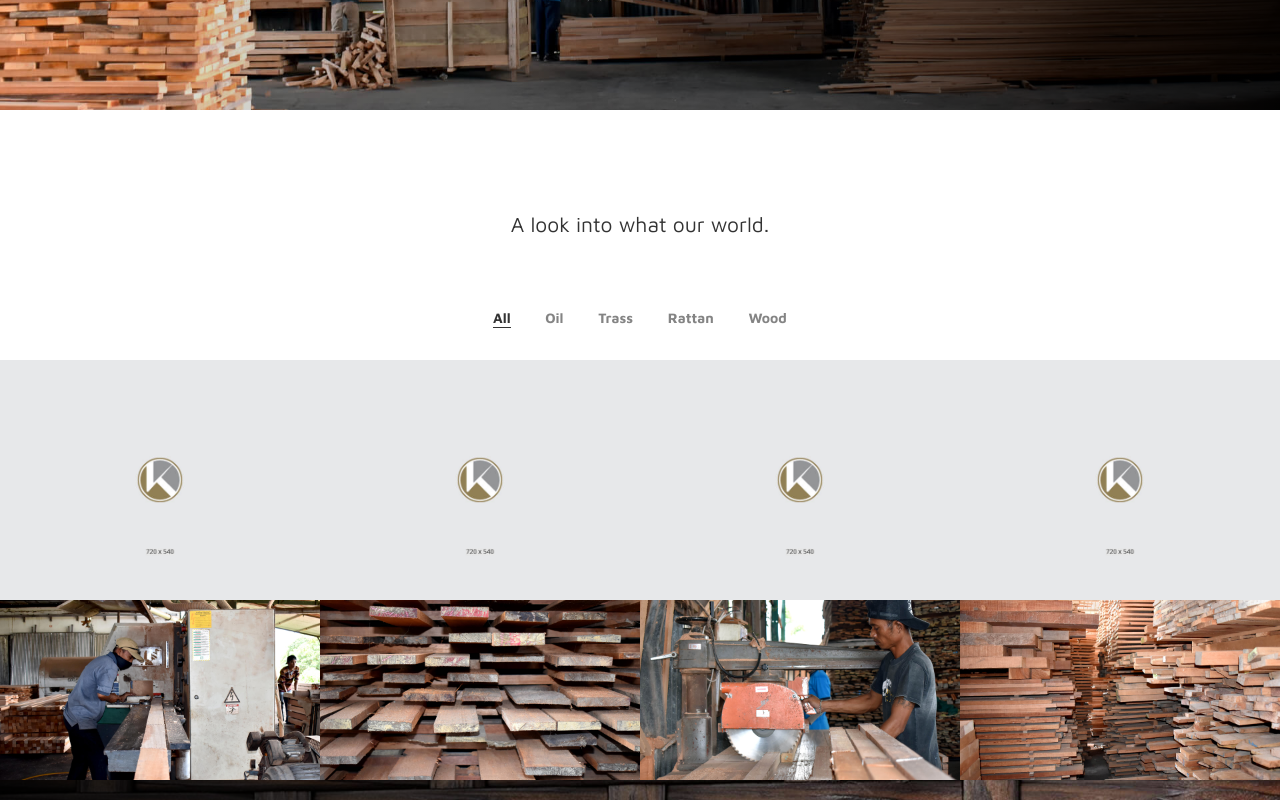
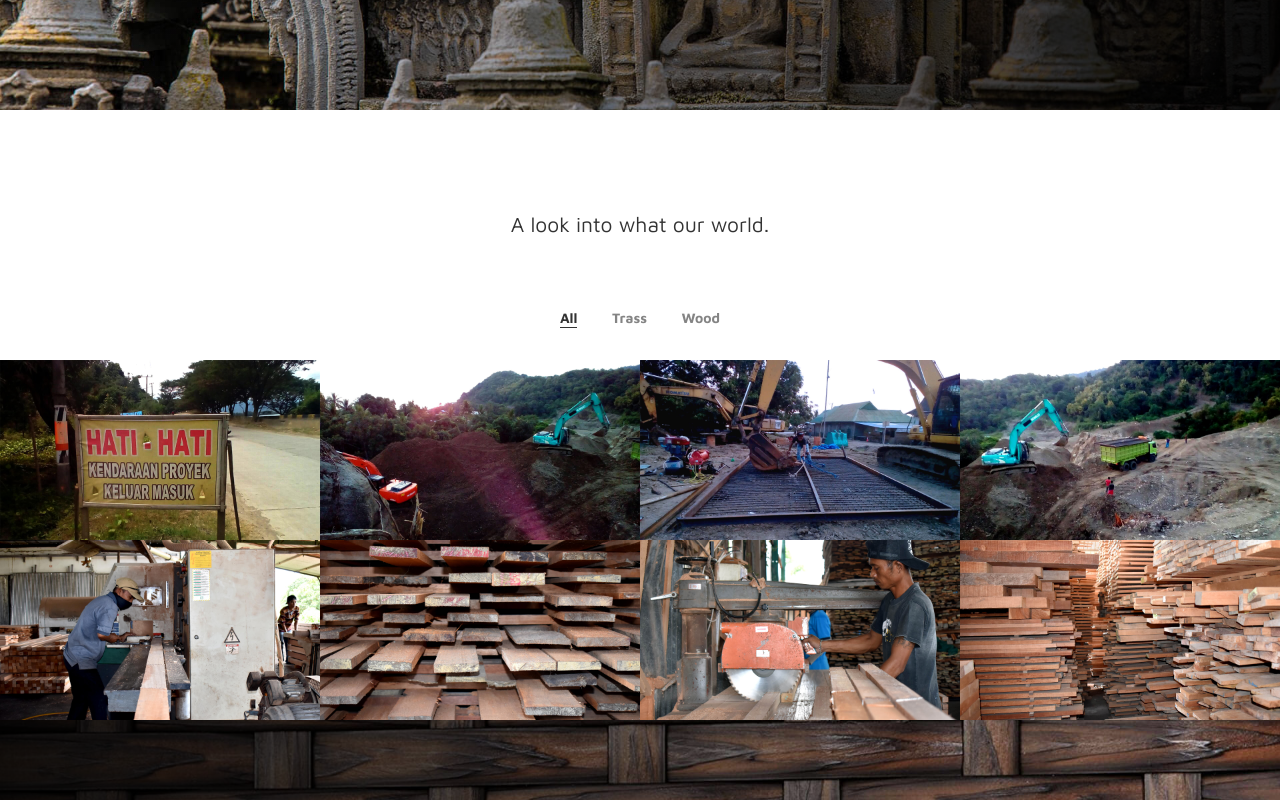
Before and after one commit to kembaraholdings/kembaraholdings.github.io, a plain HTML site: page index.html in a window 1280 px wide. Shown: the part 2806-3606 px from the top of the page. Drawn offline with Linux system fonts and the light colour scheme; a script that the page names is missing; files whose address does not match are found by name.

Commit message:
Update 1.2
- Trass Images Added to Gallery
- Indonesia Section BG Changed

```diff
--- a/assets/css/theme.css
+++ b/assets/css/theme.css
@@ -90,7 +90,7 @@
 .highlight-3{
 	padding-top: 150px;
 	padding-bottom: 150px;
-	background: linear-gradient(to right, rgba(0, 0, 0, 0), rgba(0, 0, 0, 0.9)), url(../img/wood/wood_2.jpg) no-repeat center center;
+	background: linear-gradient(to right, rgba(0, 0, 0, 0), rgba(0, 0, 0, 0.9)), url(../img/9.jpg) no-repeat center center;
 	background-size: cover;
 }
 
--- a/index.html
+++ b/index.html
@@ -191,9 +191,7 @@ Our business activities include Oil and PetroChemical trading, Wood and Rattan,
 					<div class="col-sm-12">
 						<ul id="filters" class="filters">
 							<li><a href="#" class="current" data-filter="*">All</a></li>
-							<li><a href="#" data-filter=".oil">Oil</a></li>
 							<li><a href="#" data-filter=".trass">Trass</a></li>
-							<li><a href="#" data-filter=".rattan">Rattan</a></li>
 							<li><a href="#" data-filter=".wood">Wood</a></li>
 						</ul>
 					</div>
@@ -209,46 +207,16 @@ Our business activities include Oil and PetroChemical trading, Wood and Rattan,
 				<div id="works-grid" class="works-grid works-grid-4">
 
 					<!-- PORTFOLIO ITEM -->
-					<article class="work-item oil">
+					<article class="work-item trass">
 						<div class="work-wrapper">
-						<img src="assets/img/gallery/img_placeholder.jpg" alt="">
+						<img src="assets/img/trass/trass_1.jpg" alt="">
 							<div class="work-overlay">
 								<div class="work-caption">
 									<h6 class="work-title">Untitled</h6>
-									<span class="work-category">Oil</span>
+									<span class="work-category">Trass</span>
 								</div>
 							</div>
-							<a href="assets/img/gallery/img_placeholder.jpg" class="work-link"></a>
-						</div>
-					</article>
-					<!-- END PORTFOLIO ITEM -->
-
-					<!-- PORTFOLIO ITEM -->
-					<article class="work-item rattan">
-						<div class="work-wrapper">
-					<img src="assets/img/gallery/img_placeholder.jpg" alt="">
-							<div class="work-overlay">
-								<div class="work-caption">
-									<h6 class="work-title">Untitled</h6>
-									<span class="work-category">Rattan</span>
-								</div>
-							</div>
-							<a href="assets/img/gallery/img_placeholder.jpg" class="work-link"></a>
-						</div>
-					</article>
-					<!-- END PORTFOLIO ITEM -->
-
-					<!-- PORTFOLIO ITEM -->
-					<article class="work-item oil">
-						<div class="work-wrapper">
-						<img src="assets/img/gallery/img_placeholder.jpg" alt="">
-							<div class="work-overlay">
-								<div class="work-caption">
-									<h6 class="work-title">Untitled</h6>
-									<span class="work-category">Oil</span>
-								</div>
-							</div>
-							<a href="#" class="work-link"></a>
+							<a href="assets/img/trass/trass_1.jpg" class="work-link"></a>
 						</div>
 					</article>
 					<!-- END PORTFOLIO ITEM -->
@@ -256,14 +224,44 @@ Our business activities include Oil and PetroChemical trading, Wood and Rattan,
 					<!-- PORTFOLIO ITEM -->
 					<article class="work-item trass">
 						<div class="work-wrapper">
-							<img src="assets/img/gallery/img_placeholder.jpg" alt="">
+					<img src="assets/img/trass/trass_2.jpg" alt="">
 							<div class="work-overlay">
 								<div class="work-caption">
 									<h6 class="work-title">Untitled</h6>
 									<span class="work-category">Trass</span>
 								</div>
 							</div>
-							<a href="assets/img/gallery/img_placeholder.jpg" class="work-link"></a>
+							<a href="assets/img/trass/trass_2.jpg" class="work-link"></a>
+						</div>
+					</article>
+					<!-- END PORTFOLIO ITEM -->
+
+					<!-- PORTFOLIO ITEM -->
+					<article class="work-item trass">
+						<div class="work-wrapper">
+						<img src="assets/img/trass/trass_3.jpg" alt="">
+							<div class="work-overlay">
+								<div class="work-caption">
+									<h6 class="work-title">Untitled</h6>
+									<span class="work-category">Trass</span>
+								</div>
+							</div>
+							<a href="assets/img/trass/trass_4.jpg" class="work-link"></a>
+						</div>
+					</article>
+					<!-- END PORTFOLIO ITEM -->
+
+					<!-- PORTFOLIO ITEM -->
+					<article class="work-item trass">
+						<div class="work-wrapper">
+							<img src="assets/img/trass/trass_4.jpg" alt="">
+							<div class="work-overlay">
+								<div class="work-caption">
+									<h6 class="work-title">Untitled</h6>
+									<span class="work-category">Trass</span>
+								</div>
+							</div>
+							<a href="assets/img/trass/trass_4.jpg" class="work-link"></a>
 						</div>
 					</article>
 					<!-- END PORTFOLIO ITEM -->
```
Also changed, not shown: assets/img/9.jpg (added), assets/img/trass/trass_1.jpg (added), assets/img/trass/trass_2.jpg (added), assets/img/trass/trass_3.jpg (added), assets/img/trass/trass_4.jpg (added).
